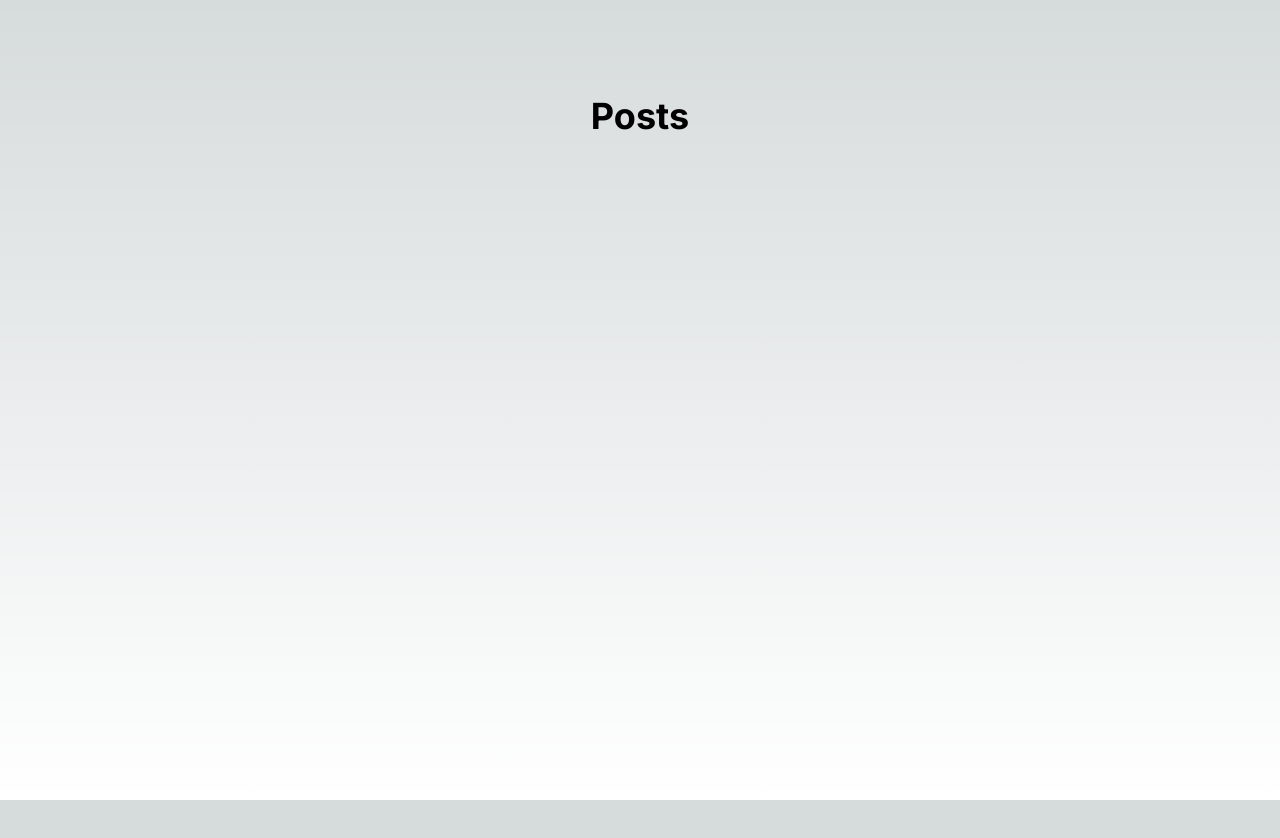
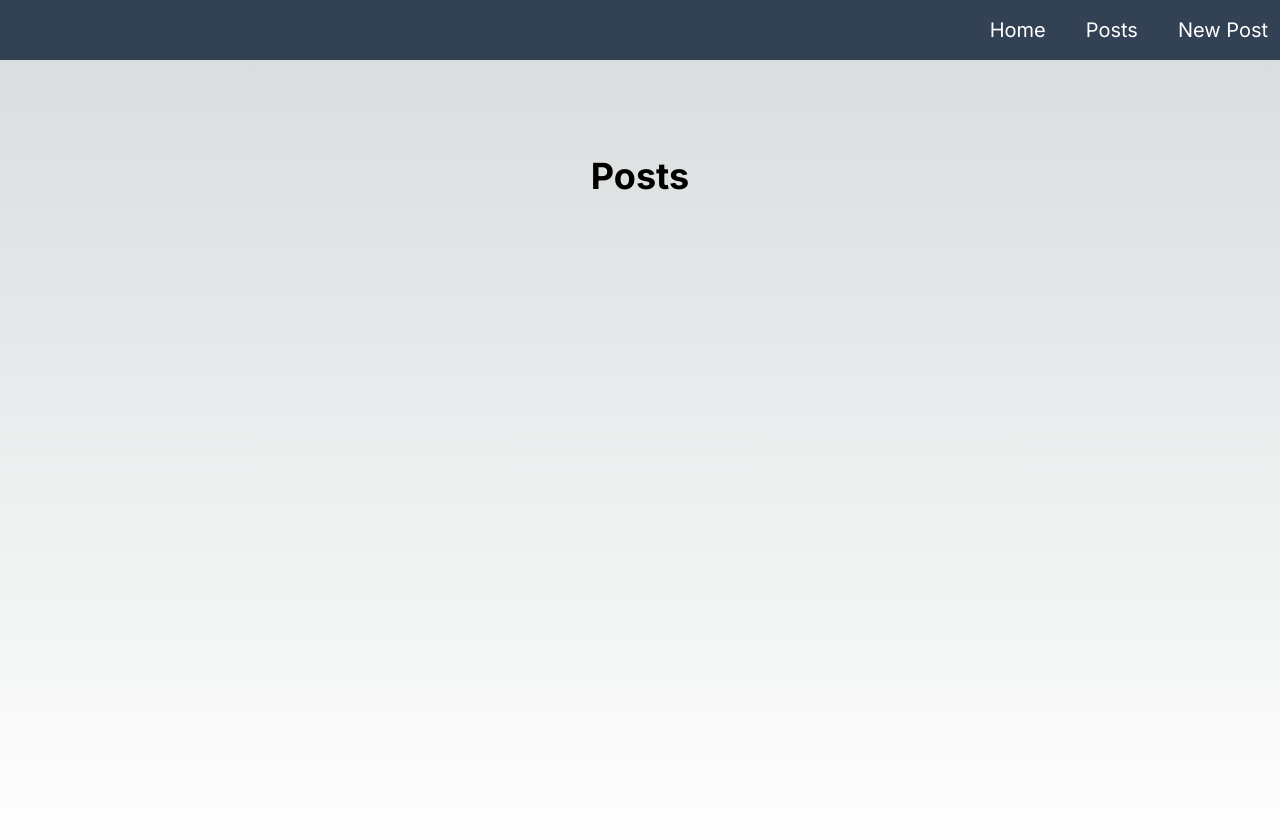
Before and after one commit to arshkhatwani/nextjs-concepts-practice, a Next.js app: page / in a window 1280 px wide. Shown: the top 838 px of the page. Before the commit the page ends 800 px from the top, so only its background shows below. Built offline with nearby package versions, Linux system fonts and the light colour scheme.

Commit message:
Adds a Navbar component

```diff
--- a/src/app/layout.tsx
+++ b/src/app/layout.tsx
@@ -1,6 +1,7 @@
 import type { Metadata } from "next";
 import { Inter } from "next/font/google";
 import "./globals.css";
+import Navbar from "@/components/Navbar";
 
 const inter = Inter({ subsets: ["latin"] });
 
@@ -16,7 +17,10 @@ export default function RootLayout({
 }) {
     return (
         <html lang="en">
-      <body className={inter.className}>{children}</body>
+            <body className={inter.className}>
+                <Navbar />
+                {children}
+            </body>
         </html>
     );
 }
--- /dev/null
+++ b/src/components/Navbar.tsx
@@ -0,0 +1,23 @@
+import Link from "next/link";
+
+const linkClass = "text-xl text-white hover:text-blue-700";
+
+const navItems = [
+    { path: "/", name: "Home" },
+    { path: "/posts", name: "Posts" },
+    { path: "/posts/new", name: "New Post" },
+];
+
+const Navbar = () => {
+    return (
+        <div className="flex justify-end py-4 px-3 gap-10 bg-slate-700">
+            {navItems.map((item) => (
+                <Link key={item.name} href={item.path} className={linkClass}>
+                    {item.name}
+                </Link>
+            ))}
+        </div>
+    );
+};
+
+export default Navbar;
```
Lines whose indentation alone changed are shown as unchanged.
